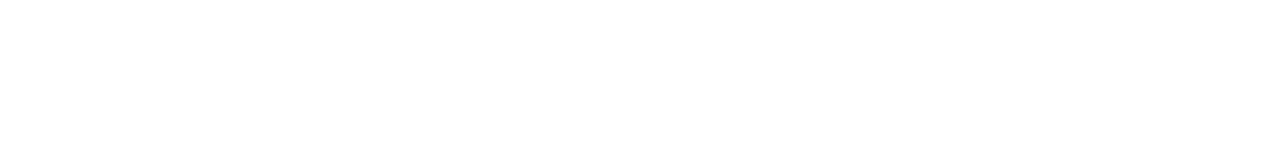
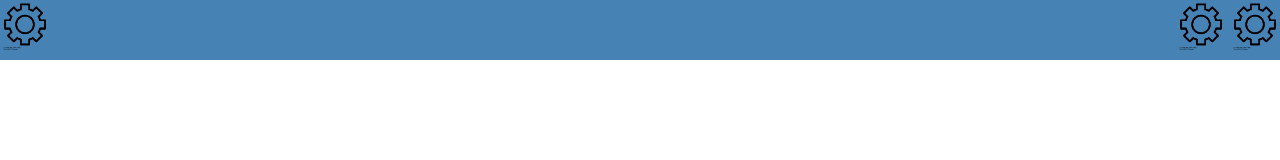
Before and after one commit to SebastianCond3/sport_shirt_shop, a plain HTML site: page index.html in a window 1280 px wide. Drawn offline with Linux system fonts and the light colour scheme.

Commit message:
first css and html code

```diff
--- a/index.html
+++ b/index.html
@@ -11,6 +11,16 @@
   <title>Title</title>
 </head>
 <body>
-
+  <header>
+    <div class="header_items">
+      <div>
+        <img class="h_item h_item_1" src="/icons/settings.png" alt="logo">
+      </div>
+      <div>
+        <img class="h_item h_item_2" src="/icons/settings.png" alt="shopping_cart">
+        <img class="h_item h_item_3" src="/icons/settings.png" alt="settings">
+      </div>
+    </div>
+  </header>
 </body>
 </html>
--- a/styles.css
+++ b/styles.css
@@ -1,5 +1,5 @@
 :root {
-    --DarkSlateBlue: #483D8B;
+    --SteelBlue: #4682B4;
     --White: #FFFFFF;
     --Black: #000000;
     --MediumSlateBlue: #7B68EE;
@@ -9,3 +9,23 @@
     margin: 0;
     padding: 0;
 }
+header {
+    width: 100%;
+    height: 60px;
+    display: flex;
+    align-items: center;
+    justify-content: center;
+    background-color: var(--SteelBlue);
+}
+.header_items {
+    width: 100%;
+    display: flex;
+    place-content: center space-between;
+}
+.h_item {
+    width: 50px;
+    height: 50px;
+}
+.header_item {
+    margin-left: 30px;
+}
```
